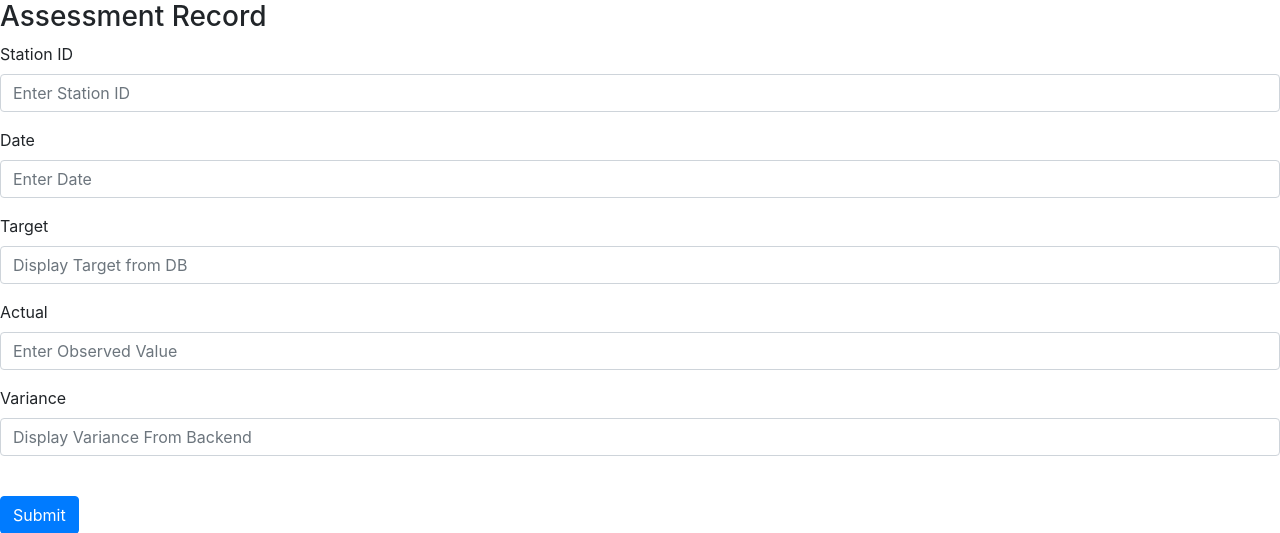
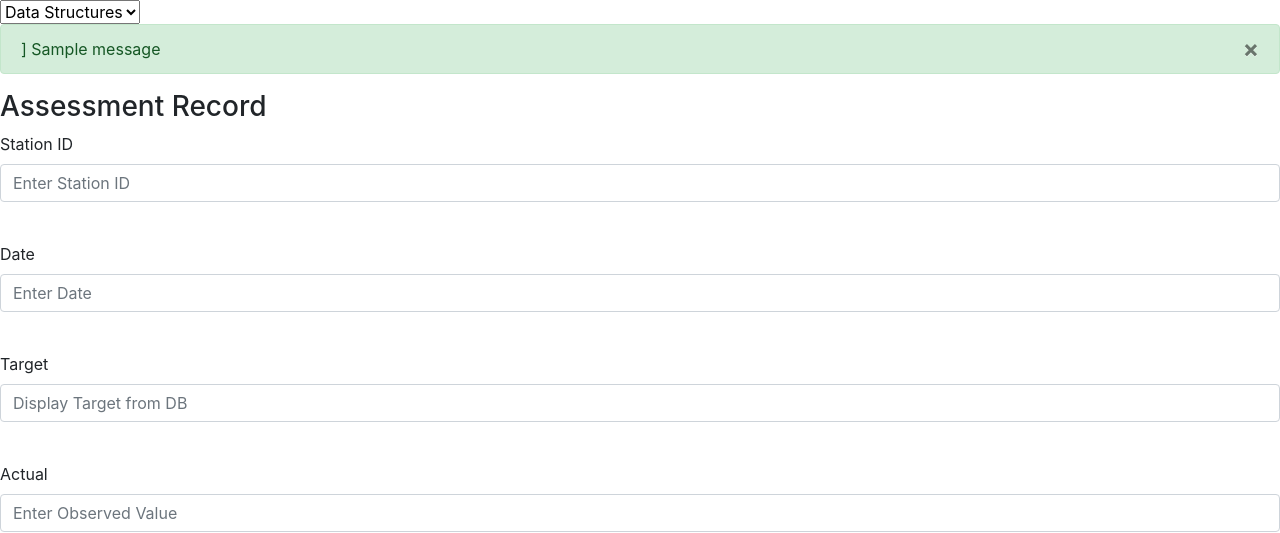
Before and after one commit to neetz72/Project_SoftwareDev_Sem1, a Flask app: page / in a window 1280 px wide. Shown: the part 56-589 px from the top of the page. Run offline with Flask 2, Linux system fonts and the light colour scheme; tables that the repository leaves empty hold one stand-in row (values such as "Sample post"); one stand-in notice (Sample message) is shown; some libraries are stand-ins or nearby versions.

Commit message:
DB _ NEW UI
Commiting - 03082022

```diff
--- a/main.py
+++ b/main.py
@@ -1,4 +1,5 @@
 from website import create_app
+
 
 app = create_app()
 
--- a/website/templates/app.html
+++ b/website/templates/app.html
@@ -83,6 +31,84 @@
 
 <body>
 
+    <title text-align="center">Assessment Record</title>
+     <!--navigation bar and buttons - source Bootstrap website -->
+
+    <!--<h3 text-align="center" >Assessment Record</h3>-->
+    <nav class="navbar navbar-expand-lg navbar-dark bg-dark">
+        <button class="navbar-toggler" type="button" data-toggle="collapse" data-target="#navbar">
+            <span class="navbar-toggler-icon"></span>
+         </button>
+
+    <div class = "collapse navbar-collapse" id="navbar">
+        <div class = "navbar-nav">
+            <a class="nav-item nav-link" id = "developers" href="/developers">Developers</a>
+        </div>
+    </div>
+    </nav>
+
+    <select name = "dropdown">
+        <option value = "Data Structures" selected>Data Structures</option>
+        <option value = "Data Mining">Data Mining</option>
+     </select>
+
+    {% with messages = get_flashed_messages(with_categories=true)%}
+    {% if messages %}
+        {% for category, message in messages%}
+        {% if category == 'error' %}
+            <div class="alert alert-danger alert-dismissable fade show" role="alert">]
+                {{message}}
+                <button type="button" class="close" data-dismiss="alert">
+                    <span aria-hidden="true">&times;</span>
+
+                </button>
+            </div>
+            {% else %}
+            <div class="alert alert-success alert-dismissable fade show" role="alert">]
+                {{message}}
+                <button type="button" class="close" data-dismiss="alert">
+                    <span aria-hidden="true">&times;</span>
+
+                </button>
+            </div>
+        {% endif %}
+        {% endfor %}
+    {% endif %}
+    {% endwith %}
+
+    <!--The Form-->
+
+    <form method="POST">
+        <h3>Assessment Record</h3>
+        <div class="form-group">
+            <label for = "stationId">Station ID</label>
+            <input type = "text" class = "form-control" id="stationId" name="stationId" placeholder="Enter Station ID" size="4"><br>
+
+        </div>
+        <div class="form-group">
+            <label for = "date">Date</label>
+            <input type = "text" class = "form-control" id="date" name="date" placeholder="Enter Date" size="4"> <br>
+
+        </div>
+        <div class="form-group">
+            <label for = "target">Target</label>
+            <input type = "text" class = "form-control" id="target" name="target" placeholder="Display Target from DB" size="4"><br>
+
+        </div>
+        <div class="form-group">
+            <label for = "actual">Actual</label>
+            <input type = "text" class = "form-control" id="actual" name="actual" placeholder="Enter Observed Value" size="4"> <br>
+
+        </div>
+        <div class="form-group">
+            <label for = "variance">Variance</label>
+            <input type = "text" class = "form-control" id="variance" name="variance" placeholder="Display Variance From Backend" size="4"> <br>
+
+        </div>
+        <br />
+        <button type="submit" class = "btn btn-primary">Submit</button>
+
+    </form>
 
 </body>
 
--- a/website/views.py
+++ b/website/views.py
@@ -1,11 +1,31 @@
 #contains the url endpoints
 
-from flask import Blueprint, render_template
+from flask import Blueprint, render_template, request, flash
 
 views = Blueprint('views', __name__)
 
-@views.route('/') #whenever we navigate to this URL what ever is the home function below will run
+@views.route('/', methods=['GET', 'POST']) #whenever we navigate to this URL what ever is the home function below will run
 def home():
+    #data = request.form #contains all of the data that was sent as part of our form
+    #print(data)
+
+    if request.method == 'POST':
+        stationId = request.form.get('stationId')#should be displayed in the frontend after getting queried from the db
+        date = request.form.get('date')#selected by user
+        target = request.form.get('target')#should be queried from DB for the selected station
+        actual = request.form.get('actual') #entered by the user
+        variance = request.form.get('variance') #calculate the variance and display to front-end
+
+        #Error Handling
+        if int(actual) > 1000:
+            flash('Actual value cannot be greater then 1000', category='Error')
+        else:
+            flash('Thank you for updating the Ice cream concentration, have a good fucking day.', category='success')
+
+
+
+
+
     return render_template("app.html")
 
 @views.route('/developers')
```
Also changed, not shown: other parts of website/templates/app.html (+0 -52 lines), website/__init__.py (+18 -0 lines), website/models.py (+16 -0 lines), website/database.db (added).
